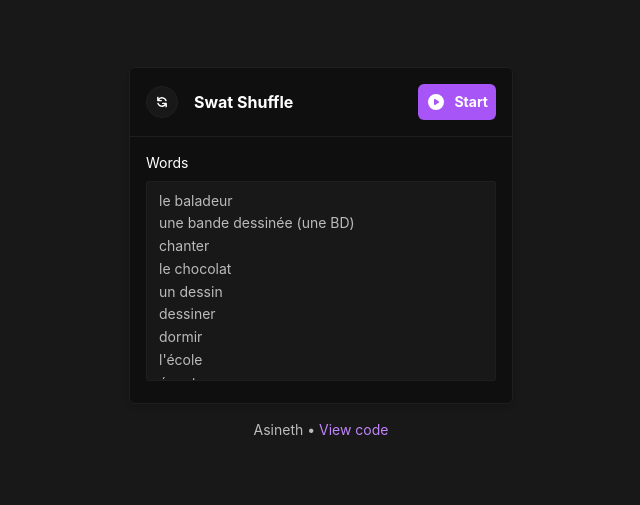
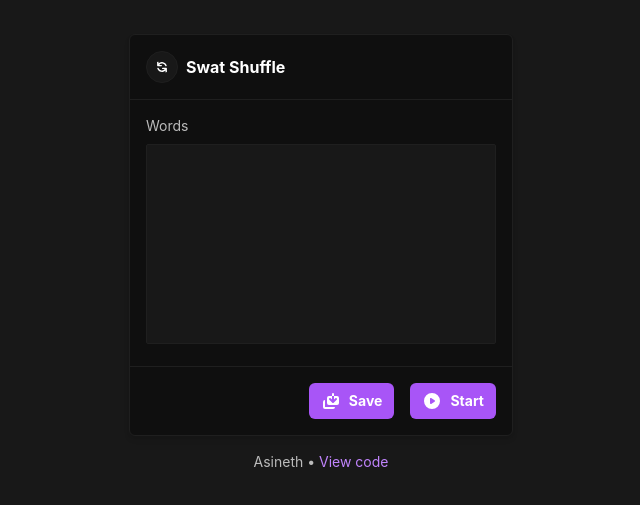
Before and after one commit to asineth0/swat-shuffle, a website built with Vite: page index.html in a window 1280 px wide. Shown: the part 147-652 px from the top of the page, without its empty margins (319-959 px from the left). Built offline with nearby package versions, Linux system fonts and the light colour scheme.

Commit message:
improvements?

```diff
--- a/index.html
+++ b/index.html
@@ -22,33 +22,72 @@
           shadow-md
         "
       >
-        <div class="p-4 flex items-center justify-between">
-          <div class="flex items-center space-x-4">
+        <div class="p-4 flex items-center space-x-2">
+          <svg
+            class="h-8 w-8 p-2 bg-gray-800 border border-gray-700 rounded-full"
+            viewBox="0 0 20 20"
+            fill="currentColor"
+          >
+            <path
+              fill-rule="evenodd"
+              d="M4 2a1 1 0 011 1v2.101a7.002 7.002 0 0111.601 2.566 1 1 0 11-1.885.666A5.002 5.002 0 005.999 7H9a1 1 0 010 2H4a1 1 0 01-1-1V3a1 1 0 011-1zm.008 9.057a1 1 0 011.276.61A5.002 5.002 0 0014.001 13H11a1 1 0 110-2h5a1 1 0 011 1v5a1 1 0 11-2 0v-2.101a7.002 7.002 0 01-11.601-2.566 1 1 0 01.61-1.276z"
+              clip-rule="evenodd"
+            />
+          </svg>
+          <p class="font-bold">Swat Shuffle</p>
+        </div>
+        <div class="p-4 space-y-2">
+          <p class="text-sm text-gray-300">Words</p>
+          <textarea
+            id="words"
+            rows="8"
+            class="
+              bg-gray-800
+              border border-gray-700
+              rounded-sm
+              py-2
+              px-3
+              resize-none
+              w-full
+              text-sm
+              leading-relaxed
+              focus:outline-none focus:border-gray-600
+              text-gray-300
+            "
+          ></textarea>
+        </div>
+        <div class="p-4 flex items-center justify-end space-x-4">
+          <div
+            id="save"
+            class="
+              bg-primary-500
+              py-2 px-3
+              rounded-md
+              flex
+              items-center
+              space-x-2
+              hover:bg-primary-400
+              transition
+              cursor-pointer
+            "
+          >
             <svg
-              class="
-                h-8
-                w-8
-                p-2
-                bg-gray-800
-                border border-gray-700
-                rounded-full
-              "
+              class="h-5 w-5"
               viewBox="0 0 20 20"
               fill="currentColor"
             >
               <path
-                fill-rule="evenodd"
-                d="M4 2a1 1 0 011 1v2.101a7.002 7.002 0 0111.601 2.566 1 1 0 11-1.885.666A5.002 5.002 0 005.999 7H9a1 1 0 010 2H4a1 1 0 01-1-1V3a1 1 0 011-1zm.008 9.057a1 1 0 011.276.61A5.002 5.002 0 0014.001 13H11a1 1 0 110-2h5a1 1 0 011 1v5a1 1 0 11-2 0v-2.101a7.002 7.002 0 01-11.601-2.566 1 1 0 01.61-1.276z"
-                clip-rule="evenodd"
+                d="M9.707 7.293a1 1 0 00-1.414 1.414l3 3a1 1 0 001.414 0l3-3a1 1 0 00-1.414-1.414L13 8.586V5h3a2 2 0 012 2v5a2 2 0 01-2 2H8a2 2 0 01-2-2V7a2 2 0 012-2h3v3.586L9.707 7.293zM11 3a1 1 0 112 0v2h-2V3z"
               />
+              <path d="M4 9a2 2 0 00-2 2v5a2 2 0 002 2h8a2 2 0 002-2H4V9z" />
             </svg>
-            <p class="font-bold">Swat Shuffle</p>
+            <p class="font-bold text-sm">Save</p>
           </div>
           <div
             id="start"
             class="
               bg-primary-500
-              p-2
+              py-2 px-3
               rounded-md
               flex
               items-center
@@ -68,26 +107,6 @@
             <p class="font-bold text-sm">Start</p>
           </div>
         </div>
-        <div class="p-4 space-y-2">
-          <p class="text-sm">Words</p>
-          <textarea
-            id="words"
-            rows="8"
-            class="
-              bg-gray-800
-              border border-gray-700
-              rounded-sm
-              py-2
-              px-3
-              resize-none
-              w-full
-              text-sm
-              leading-relaxed
-              text-gray-300
-              focus:outline-none focus:border-gray-600
-            "
-          ></textarea>
-        </div>
       </div>
       <p class="text-sm text-gray-300">
         Asineth &bull;
--- a/src/main.ts
+++ b/src/main.ts
@@ -4,56 +4,9 @@ const startEl = document.querySelector<HTMLDivElement>("#start")!;
 const wordsEl = document.querySelector<HTMLTextAreaElement>("#words")!;
 const configEl = document.querySelector<HTMLDivElement>("#config")!;
 const displayEl = document.querySelector<HTMLDivElement>("#display")!;
+const saveEl = document.querySelector<HTMLDivElement>("#save")!;
 
-wordsEl.value = `le baladeur
-une bande dessinée (une BD)
-chanter
-le chocolat
-un dessin
-dessiner
-dormir
-l'école
-écouter
-écouter de la musique
-envoyer un e-mail
-étudier
-lire
-les frites
-la glace
-un journal
-un magazine
-manger
-les mathématiques/les maths
-la musique classique
-la musique moderne
-parler
-anglais
-français
-regarder
-la radio
-regarder la télévision
-un roman
-un texto/ un SMS
-surfer sur Internet
-téléphoner
-téléphoner à des amis
-travailler
-les vacances
-une voiture
-la voiture de sport
-Tu aimes...?
-aimer
-Qu'est-ce que tu aimes faire?
-Oui, j'aime
-j'adore
-Non, je déteste
-je n'aime pas
-un crayon de couleur
-un crayon
-aimer
-faire
-j'aime bien
-j'aime mieux/je préfère`;
+wordsEl.value = localStorage.getItem("words") || "";
 
 const update = () => {
   configEl.classList.add("hidden");
@@ -117,4 +70,8 @@ startEl.addEventListener("click", () => {
   });
 });
 
+saveEl.addEventListener("click", () => {
+  localStorage.setItem("words", wordsEl.value);
+});
+
 let i = 0;
```
